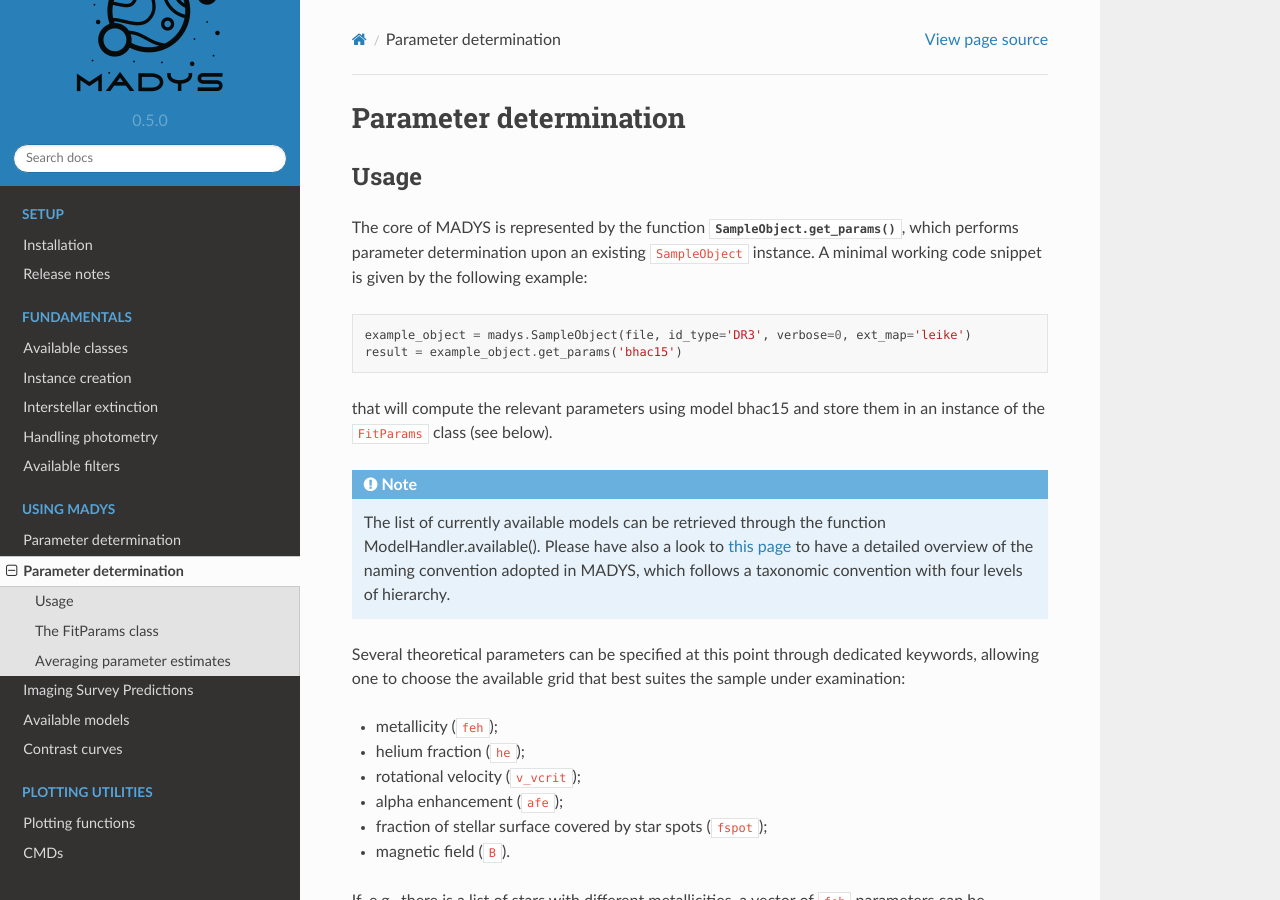
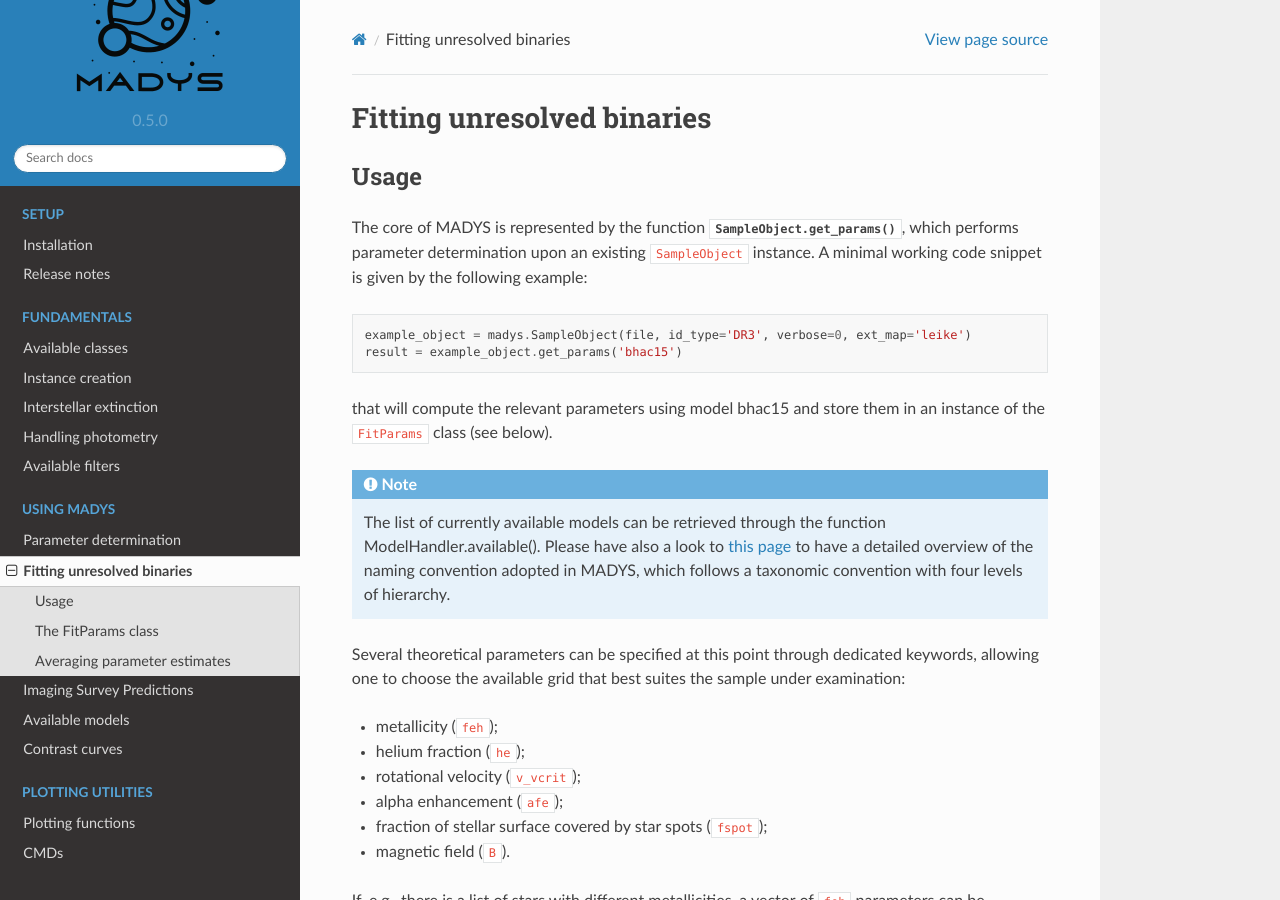
Before and after one commit to vsquicciarini/madys, a Sphinx documentation site: the page built from docs/source/binary_systems.rst, in a window 1280 px wide and 900 px high. Built offline with Sphinx 7.4.7 and the Read the Docs theme 2.0.0, drawn with Linux system fonts in a browser that asks for light colours.

Commit message:
Update binary_systems.rst

```diff
--- a/docs/source/binary_systems.rst
+++ b/docs/source/binary_systems.rst
@@ -1,4 +1,4 @@
-Parameter determination
+Fitting unresolved binaries
 =====
 
 Usage
```
